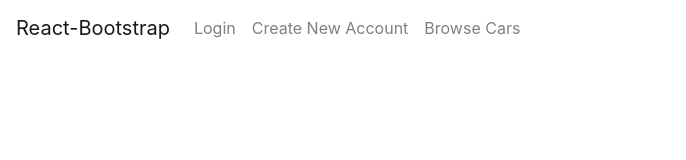
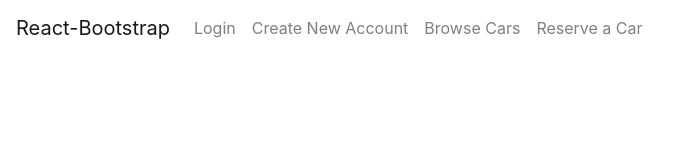
Before and after one commit to javatures/MaximusCarRental, a React (Create React App) app in the folder rental-react/: page / in a window 1280 px wide. Shown: the top 160 px of the page, without its empty margins (0-686 px from the left). Built offline with nearby package versions, Linux system fonts and the light colour scheme.

Commit message:
Added Reservation form to Nav Bar

```diff
--- a/rental-react/src/App.tsx
+++ b/rental-react/src/App.tsx
@@ -1,9 +1,10 @@
 import React from 'react';
-import { Switch, Route, Link } from "react-router-dom";
+import { Switch, Route, Link, NavLink } from "react-router-dom";
 import { Navbar, Nav, NavItem } from "react-bootstrap";
 import RenterForm from './components/RenterForm';
 import CarHomepage from './components/CarHomepage';
 import SigninForm from './components/SigninForm';
+import ReservationForm from './components/ReservationForm'
 
 function App() {
   return (
@@ -22,6 +23,9 @@ function App() {
                 <NavItem>
                   <Nav.Link as={Link} to="/cars">Browse Cars</Nav.Link>
                 </NavItem>
+                <NavItem>
+                  <Nav.Link as={Link} to="/makeReservation">Reserve a Car</Nav.Link>
+                </NavItem>
               </Nav>
           </Navbar.Collapse>
         </Navbar>
@@ -38,6 +42,10 @@ function App() {
           <Route path="/cars">
             <CarHomepage />
           </Route>
+          <Route path="/makeReservation">
+            <ReservationForm />
+
+          </Route>
         </Switch>
       </div>
     </div>
```
